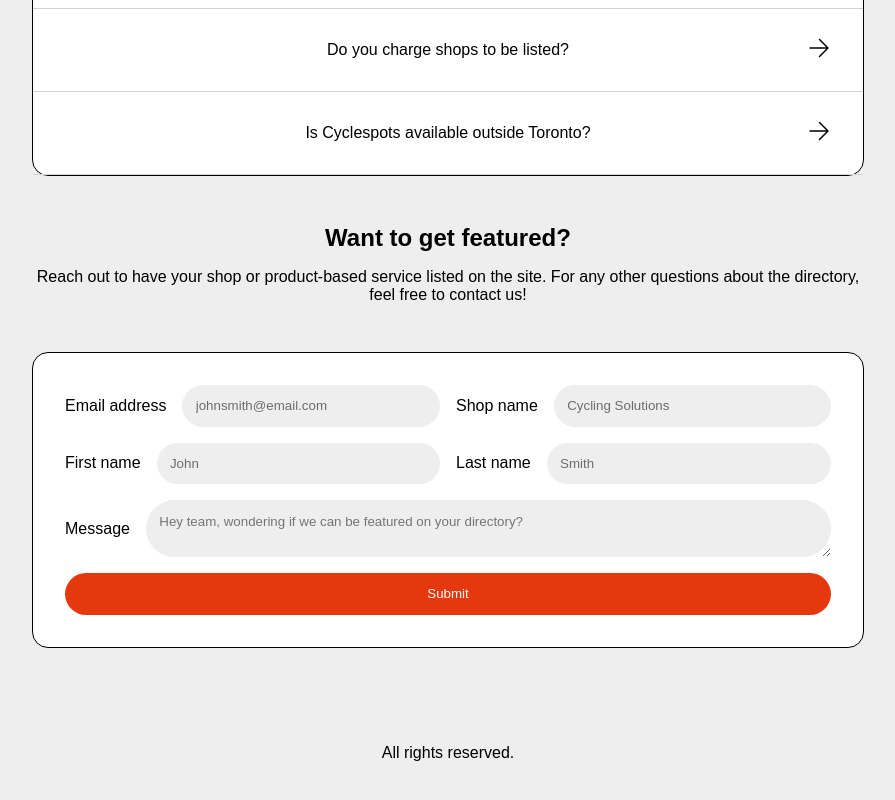
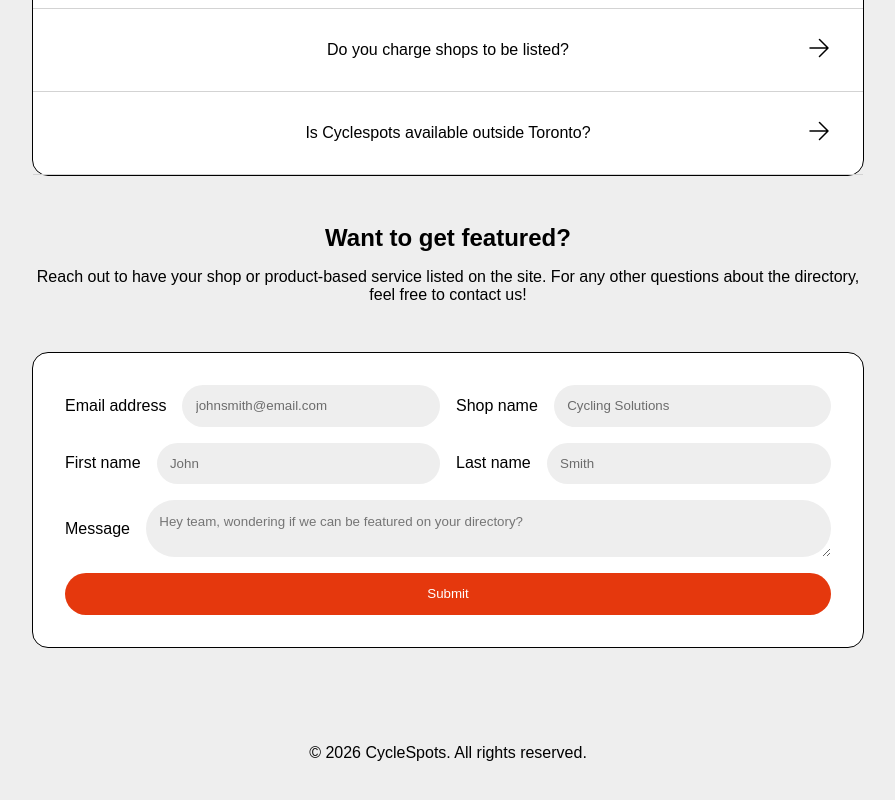
Before and after one commit to aubreymae/cyclespots, a React (Vite) app in the folder cyclespots/: page / in a window 1280 px wide. Shown: the part 726-1526 px from the top of the page, without its empty margins (192-1087 px from the left). Built offline with nearby package versions, Linux system fonts and the light colour scheme; no server answers; some icons are missing; a web font is replaced by a local one.

Commit message:
Updated footer message

```diff
--- a/cyclespots/src/components/Footer/Footer.jsx
+++ b/cyclespots/src/components/Footer/Footer.jsx
@@ -4,7 +4,7 @@
 function ResourceLinks() {
   return (
     <>
-      <p>All rights reserved.</p>
+      <p>© 2026 CycleSpots. All rights reserved.</p>
     </>
   );
 }
```
